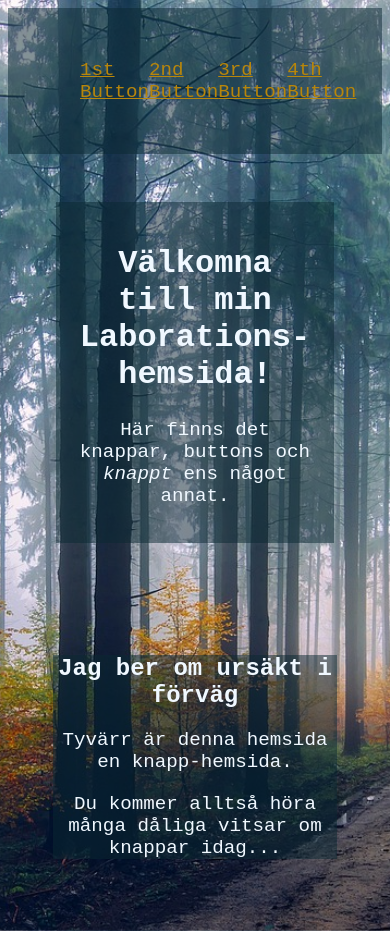
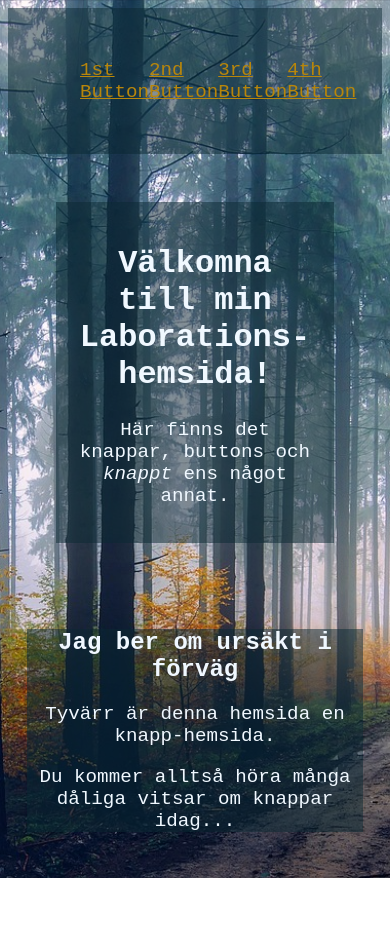
Before and after one commit to munchkinQ/munchkinQ.lab.github.io, a plain HTML site: page index.html in a window 390 px wide. After the commit the page ends 878 px from the top, so only its background shows below. Drawn offline with Linux system fonts and the light colour scheme.

Commit message:
another commit

```diff
--- a/mobile.css
+++ b/mobile.css
@@ -71,7 +71,8 @@
         footer {
             text-align: center;
             color: aliceblue;
-            padding: 12%;
+            padding: 5%;
+
     }
 
         a:link {
```
